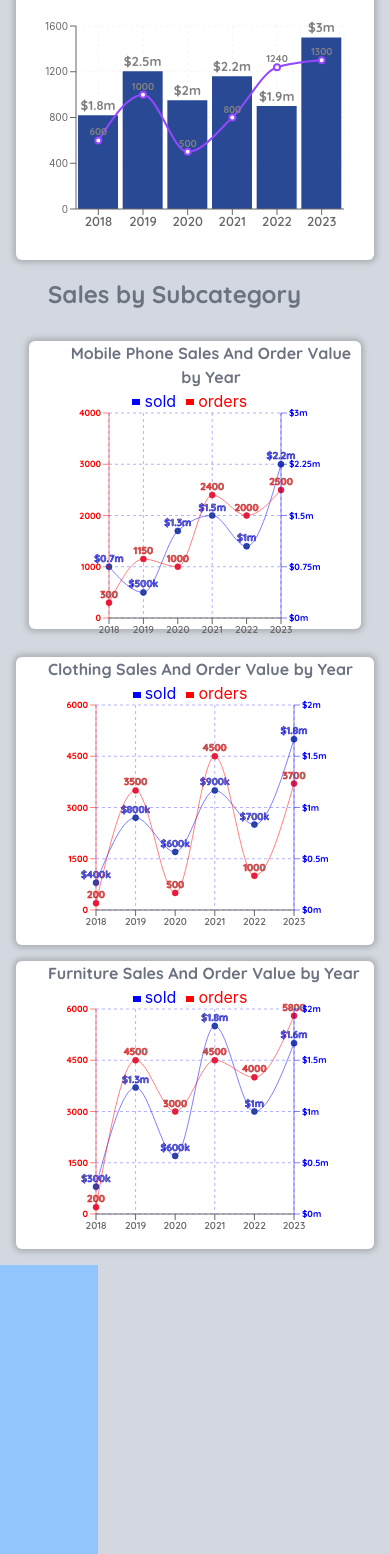
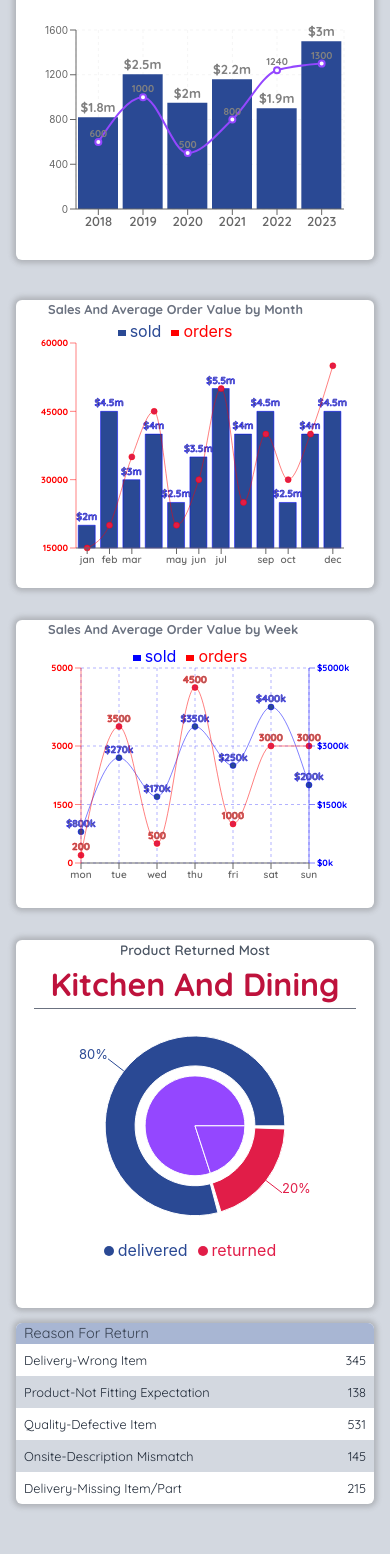
Before and after one commit to frontendkev/dash-app, a React (Create React App) app: page / in a window 390 px wide. Shown: the part 443-1997 px from the top of the page. After the commit the page ends 1963 px from the top, so only its background shows below. Built offline with nearby package versions, Linux system fonts and the light colour scheme.

Commit message:
dash app chart update

```diff
--- a/src/App.css
+++ b/src/App.css
@@ -37,3 +37,8 @@
     transform: rotate(360deg);
   }
 }
+
+/**id reasons for returned orders*/
+#reasons:nth-child(2n) {
+  background-color: #d3d8e0;
+}
--- a/src/Pages/Home/Home.js
+++ b/src/Pages/Home/Home.js
@@ -11,7 +11,10 @@ import {
     ResponsiveContainer,
     LineChart,
     Label,
-    Legend
+    Legend,
+    PieChart,
+    Pie,
+    Cell
 } from "recharts";
 
 
@@ -56,76 +59,128 @@ export default function Home() {
         },
     ]
 
-    const phoneSales = [
+    const monthlySales = [
         {
-            year: 2018, sold: 1000, sales: "$0.7m", orders: 300
+            month: 'jan', sold: 20000, sales: "$2m", orders: 15000
         },
         {
-            year: 2019, sold: 500, sales: "$500k", orders: 1150
+            month: "feb", sold: 45000, sales: "$4.5m", orders: 20000
         },
         {
-            year: 2020, sold: 1700, sales: "$1.3m", orders: 1000
+            month: "mar", sold: 30000, sales: "$3m", orders: 35000
         },
         {
-            year: 2021, sold: 2000, sales: "$1.5m", orders: 2400
+            month: "apr", sold: 40000, sales: "$4m", orders: 45000
         },
         {
-            year: 2022, sold: 1400, sales: "$1m", orders: 2000
+            month: "may", sold: 25000, sales: "$2.5m", orders: 20000
         },
         {
-            year: 2023, sold: 3000, sales: "$2.2m", orders: 2500
+            month: "jun", sold: 35000, sales: "$3.5m", orders: 30000
+        },
+        {
+            month: 'jul', sold: 50000, sales: "$5.5m", orders: 50000
+        },
+        {
+            month: "aug", sold: 40000, sales: "$4m", orders: 25000
+        },
+        {
+            month: "sep", sold: 45000, sales: "$4.5m", orders: 40000
+        },
+        {
+            month: "oct", sold: 25000, sales: "$2.5m", orders: 30000
+        },
+        {
+            month: "nov", sold: 40000, sales: "$4m", orders: 40000
+        },
+        {
+            month: "dec", sold: 45000, sales: "$4.5m", orders: 55000
         },
     ]
 
-    const clothingSales = [
+
+
+    const weeklySales = [
         {
-            year: 2018, sold: 800, sales: "$400k", orders: 200
+            day: 'mon', sold: 800, sales: "$800k", orders: 200
         },
         {
-            year: 2019, sold: 2700, sales: "$800k", orders: 3500
+            day: 'tue', sold: 2700, sales: "$270k", orders: 3500
         },
         {
-            year: 2020, sold: 1700, sales: "$600k", orders: 500
+            day: 'wed', sold: 1700, sales: "$170k", orders: 500
         },
         {
-            year: 2021, sold: 3500, sales: "$900k", orders: 4500
+            day: 'thu', sold: 3500, sales: "$350k", orders: 4500
         },
         {
-            year: 2022, sold: 2500, sales: "$700k", orders: 1000
+            day: 'fri', sold: 2500, sales: "$250k", orders: 1000
         },
         {
-            year: 2023, sold: 5000, sales: "$1.8m", orders: 3700
+            day: 'sat', sold: 4000, sales: "$400k", orders: 3000
+        },
+        {
+            day: 'sun', sold: 2000, sales: "$200k", orders: 3000
         },
     ]
 
-    const furnitureSales = [
+
+    const colors = [
+        '#2a4994', '#e11d48'
+    ]
+
+    const pieSales = [
         {
-            year: 2018, sold: 800, sales: "$300k", orders: 200
+            name: 'delivered',
+            value: 80,
+            percentage: '80%'
         },
         {
-            year: 2019, sold: 3700, sales: "$1.3m", orders: 4500
+            name: 'returned',
+            value: 20,
+            percentage: "20%"
+        }
+    ]
+
+    function renderLabel(entry) {
+        return entry.percentage
+    }
+
+    const returnReasons = [
+        {
+            type: 'delivery',
+            reason: 'wrong item',
+            count: 345
         },
         {
-            year: 2020, sold: 1700, sales: "$600k", orders: 3000
+            type: 'product',
+            reason: 'not fitting expectation',
+            count: 138
         },
         {
-            year: 2021, sold: 5500, sales: "$1.8m", orders: 4500
+            type: 'quality',
+            reason: 'defective item',
+            count: 531
         },
         {
-            year: 2022, sold: 3000, sales: "$1m", orders: 4000
+            type: 'onsite',
+            reason: 'description mismatch',
+            count: 145
         },
         {
-            year: 2023, sold: 5000, sales: "$1.6m", orders: 5800
-        },
+            type: 'delivery',
+            reason: 'missing item/part',
+            count: 215
+        }
     ]
 
     return (
-        <section className={'relative w-full min-h-screen flex landscape:flex-row portrait:flex-col bg-[#d3d8e0]'}>
+        <section className={'relative w-full landscape:h-[85vh] portrait:min-h-screen flex landscape:flex-row portrait:flex-col bg-[#d3d8e0] overflow-hidden'}>
             <div className="absolute w-full landscape:lg:h-[8em] bg-[#253761]">
 
             </div>
-            <section className="relative landscape:lg:w-[75%] portrait:p-[1em] min-h-[100vh] flex flex-col gap-y-[1em] overflow-hidden">
-                <section className="relative w-full landscape:lg:h-[15em] portrait:h-[70vh] portrait:gap-y-[1em] flex landscape:flex-row portrait:flex-col justify-center landscape:gap-x-[2em]">
+            <section className="relative landscape:lg:w-[75%] portrait:w-full portrait:p-[1em] h-fit flex flex-col gap-y-[2.5em]">
+                <section className="relative w-full landscape:lg:h-[15em] portrait:h-[70vh] portrait:gap-y-[1.5em] flex landscape:flex-row portrait:flex-col justify-center landscape:gap-x-[2em]">
                     <section className="relative landscape:lg:w-[45%] portrait:w-full h-full bg-[#ffffff] flex flex-col items-center rounded-md shadow-light">
                         <div className="relative w-full landscape:lg:h-[3em] flex items-center justify-start pl-[2em]">
                             <h4 className={'relative font-quicksandBold text-[1em] text-gray-500'}>
@@ -168,21 +223,45 @@ export default function Home() {
 
                     </section>
                 </section>
+                <div className="relative w-full landscape:lg:h-[16em] portrait:h-fit flex portrait:flex-col landscape:flex-row landscape:gap-x-[2em] justify-center portrait:gap-y-[2em]">
+                    <section className="relative landscape:w-[45%] portrait:w-full landscape:lg:h-full portrait:h-[18em] flex justify-center ">
+                        <div className="relative w-full h-full bg-[#ffffff] rounded-md shadow-light flex flex-col items-center">
                             <div className="relative w-full landscape:lg:h-[3em] flex items-center justify-start pl-[2em]">
-                    <h4 className={'relative font-quicksandBold text-[1.5em] text-gray-500'}>
-                        <span className="capitalize"> sales</span> by <span className="capitalize">sub</span><span className="capitalize">category</span>
-                    </h4>
-                </div>
-                <section className="relative w-full landscape:lg:h-[20em] flex justify-center portrait:p-[0.8em]">
-                    <div className="relative w-[60em] h-[18em] bg-[#ffffff] rounded-md shadow-light flex flex-col items-center">
-                        <div className="relative w-full landscape:lg:h-[3em] flex items-center justify-start pl-[2em]">
-                            <h4 className={'relative font-quicksandBold text-[1em] text-gray-500'}>
-                                <span className="capitalize">mobile phone sales and order value</span> by <span className="capitalize">year</span>
+                                <h4 className={'relative font-quicksandBold text-[0.8em] text-gray-500'}>
+                                    <span className="capitalize">sales and average order value</span> by <span className="capitalize">month</span>
                                 </h4>
                             </div>
                             <ResponsiveContainer width={"100%"} height="90%">
 
-                            <LineChart data={phoneSales} margin={{ left: 20, right: 20 }}>
+                                <ComposedChart data={monthlySales} margin={{right: 30}}>
+
+                                    <Bar type={"monotone"} dataKey={"sold"} strokeWidth={0.5} stroke={'blue'} fill={"#2a4994"} >
+                                        <LabelList stroke="blue" strokeWidth={0.5} dataKey={"sales"} position={'top'} fontSize={10} className={'font-quicksandBold'} />
+                                    </Bar>
+                                    <Line type={"monotone"} dataKey={"orders"} strokeWidth={0.5} stroke={'red'} fill={"#e11d48"}>
+
+                                    </Line>
+                                    <XAxis dataKey={"month"} type={'category'} fontSize={10} className={'font-quicksandSemiBold'} />
+                                    <YAxis type={'number'} yAxisId={0} fontSize={9} className={'font-quicksandBold'} domain={['dataMin', 60000]} stroke='red' strokeWidth={0.5} tickCount={5} dataKey={'orders'} />
+                                    <Tooltip />
+                                    <Legend verticalAlign={'top'} fontSize={50} align="center" iconType="rect" iconSize={8} />
+                                </ComposedChart>
+                            </ResponsiveContainer>
+                        </div>
+
+
+                    </section>
+
+                    <section className="relative landscape:w-[45%] portrait:w-full portrait:h-[18em] landscape:lg:h-full flex justify-center">
+                        <div className="relative w-full h-full bg-[#ffffff] rounded-md shadow-light flex flex-col items-center">
+                            <div className="relative w-full landscape:lg:h-[3em] flex items-center justify-start pl-[2em]">
+                                <h4 className={'relative font-quicksandBold text-[0.8em] text-gray-500'}>
+                                    <span className="capitalize">sales and average order value</span> by <span className="capitalize">week</span>
+                                </h4>
+                            </div>
+                            <ResponsiveContainer width={"100%"} height="90%">
+
+                                <LineChart data={weeklySales}>
                                     <CartesianGrid stroke={'blue'} opacity={0.3} strokeDasharray={"3 3"} />
 
                                     <Line type={"monotone"} dataKey={"sold"} strokeWidth={0.5} stroke={'blue'} fill={"#2a4994"} >
@@ -191,9 +270,9 @@ export default function Home() {
                                     <Line type={"monotone"} dataKey={"orders"} strokeWidth={0.5} stroke={'red'} fill={"#e11d48"}>
                                         <LabelList dataKey={"orders"} position={'top'} fontSize={10} className={'font-quicksandBold'} strokeWidth={0.5} stroke='red' />
                                     </Line>
-                                <XAxis dataKey={"year"} fontSize={10} className={'font-quicksandSemiBold'} />
-                                <YAxis type={'number'} yAxisId={0} fontSize={9} className={'font-quicksandBold'} domain={[0, 4000]} stroke='red' strokeWidth={0.5} />
-                                <YAxis yAxisId={1} fontSize={9} className={'font-quicksandBold'} orientation={'right'} domain={[0, 3]} tickCount={5} tickFormatter={(label) => `${'$' + label}m`} stroke='blue' strokeWidth='0.5px' />
+                                    <XAxis dataKey={"day"} type="category" fontSize={10} className={'font-quicksandSemiBold'} />
+                                    <YAxis type={'number'} yAxisId={0} fontSize={9} className={'font-quicksandBold'} domain={[0, 5000]} stroke='red' strokeWidth={0.5} />
+                                    <YAxis yAxisId={1} fontSize={9} className={'font-quicksandBold'} orientation={'right'} domain={[0, 5000]} tickCount={5} tickFormatter={(label) => `${'$' + label}k`} stroke='blue' strokeWidth='0.5px' />
                                     <Tooltip />
                                     <Legend verticalAlign={'top'} fontSize={50} align="center" type='rect' iconType="rect" iconSize={8} />
                                 </LineChart>
@@ -202,69 +281,65 @@ export default function Home() {
 
 
                     </section>
+                </div>
+            </section>
 
-                <section className="relative w-full landscape:lg:h-[20em] flex justify-center">
-                    <div className="relative w-[60em] h-[18em] bg-[#ffffff] rounded-md shadow-light flex flex-col items-center">
-                        <div className="relative w-full landscape:lg:h-[3em] flex items-center justify-start pl-[2em]">
-                            <h4 className={'relative font-quicksandBold text-[1em] text-gray-500'}>
-                                <span className="capitalize">clothing sales and order value</span> by <span className="capitalize">year</span>
+            <section className="relative landscape:w-[25%] portrait:w-full landscape:h-[100vh] portrait:h-fit z-10 flex flex-col gap-y-[15px] items-center portrait:p-[1em]">
+
+                <div className="relative landscape:w-[95%] portrait:w-full landscape:lg:h-[20em] portrait:h-[23em] bg-[#ffffff] rounded-md shadow-light">
+                    <div className="relative w-full landscape:lg:h-[5em] flex flex-col justify-center">
+                        <h4 className="relative capitalize text-[0.85em] font-quicksandSemiBold text-gray-600">
+                            product returned most
                         </h4>
+
+                        <h2 className="relative font-quicksandBold text-rose-700 text-[2em] capitalize">
+                            kitchen and dining
+                        </h2>
                     </div>
-                        <ResponsiveContainer width={"100%"} height="90%">
 
-                            <LineChart data={clothingSales} margin={{ left: 20, right: 20 }}>
-                                <CartesianGrid stroke={'blue'} opacity={0.3} strokeDasharray={"3 3"} />
-
-                                <Line type={"monotone"} dataKey={"sold"} strokeWidth={0.5} stroke={'blue'} fill={"#2a4994"} >
-                                    <LabelList stroke="blue" strokeWidth={0.5} dataKey={"sales"} position={'top'} fontSize={10} className={'font-quicksandBold'} />
-                                </Line>
-                                <Line type={"monotone"} dataKey={"orders"} strokeWidth={0.5} stroke={'red'} fill={"#e11d48"}>
-                                    <LabelList dataKey={"orders"} position={'top'} fontSize={10} className={'font-quicksandBold'} strokeWidth={0.5} stroke='red' />
-                                </Line>
-                                <XAxis dataKey={"year"} fontSize={10} className={'font-quicksandSemiBold'} />
-                                <YAxis type={'number'} yAxisId={0} fontSize={9} className={'font-quicksandBold'} domain={[0, 6000]} stroke='red' strokeWidth={0.5} />
-                                <YAxis yAxisId={1} fontSize={9} className={'font-quicksandBold'} orientation={'right'} domain={[0, 2]} tickCount={5} tickFormatter={(label) => `${'$' + label}m`} stroke='blue' strokeWidth='0.5px' />
+                    < hr className="relative w-[90%] mx-auto border-gray-500" />
+                    <ResponsiveContainer width={'100%'} height={'70%'}>
+                        <PieChart>
+                            <Pie data={pieSales} dataKey="value" nameKey="name" cx="50%" cy="50%" outerRadius={50} fill="#9447ff" />
+                            <Pie data={pieSales} dataKey="value" nameKey="name" cx="50%" cy="50%" innerRadius={60} outerRadius={90} paddingAngle={2} label={renderLabel} fontSize={13}>
+                                {
+                                    pieSales.map((entry, index) => (
+                                        <Cell key={`cell-${index}`} fill={colors[index]} />
+                                    ))
+                                }
+                            </Pie>
+                            <Legend align="center" verticalAlign='bottom' type="circle" payload={[{ value: 'delivered', type: 'circle', id: 0, color: '#2a4994' }, { value: 'returned', type: 'circle', id: 1, color: '#e11d48' }]} iconSize={10} />
                             <Tooltip />
-                                <Legend verticalAlign={'top'} fontSize={50} align="center" type='rect' iconType="rect" iconSize={8} />
-                            </LineChart>
+                        </PieChart>
                     </ResponsiveContainer>
                 </div>
 
 
-                </section>
+                <div className="relative landscape:w-[95%] portrait:w-full h-fit bg-[#ffffff] rounded-md shadow-light overflow-hidden">
+                    <div className="relative w-full landscape:lg:h-[2em] bg-[#a8b6d3] flex items-center pl-2">
+                        <h3 className="relative font-quicksandRegular text-[0.9em] capitalize text-gray-700 text-start">
+                            reason for return
+                        </h3>
+                    </div>
+                    <div className="relative w-full h-fit ">
+                        {
+                            returnReasons.map((reason, index) => (
 
-                <section className="relative w-full landscape:lg:h-[20em] flex justify-center">
-                    <div className="relative w-[60em] h-[18em] bg-[#ffffff] rounded-md shadow-light flex flex-col items-center">
-                        <div className="relative w-full landscape:lg:h-[3em] flex items-center justify-start pl-[2em]">
-                            <h4 className={'relative font-quicksandBold text-[1em] text-gray-500'}>
-                                <span className="capitalize">furniture sales and order value</span> by <span className="capitalize">year</span>
-                            </h4>
+                                <div key={index} id="reasons" className="relative w-full h-[2em] flex flex-row items-center justify-between pl-2 pr-2">
+                                    <p className="relative capitalize text-gray-800 font-quicksandRegular text-[0.8em]">
+                                        {
+                                            reason.type + '-' + reason.reason
+                                        }
+                                    </p>
+
+                                    <p className="relative font-quicksandRegular text-[0.8em] text-gray-800">
+                                        {reason.count}
+                                    </p>
                                 </div>
-                        <ResponsiveContainer width={"100%"} height="90%">
-                            <LineChart data={furnitureSales} margin={{left: 20, right: 20}}>
-                                <CartesianGrid stroke={'blue'} opacity={0.3} strokeDasharray={"3 3"} />
-
-                                <Line type={"monotone"} dataKey={"sold"} strokeWidth={0.5} stroke={'blue'} fill={"#2a4994"} >
-                                    <LabelList stroke="blue" strokeWidth={0.5} dataKey={"sales"} position={'top'} fontSize={10} className={'font-quicksandBold'} />
-                                </Line>
-                                <Line type={"monotone"} dataKey={"orders"} strokeWidth={0.5} stroke={'red'} fill={"#e11d48"}>
-                                    <LabelList dataKey={"orders"} position={'top'} fontSize={10} className={'font-quicksandBold'} strokeWidth={0.5} stroke='red' />
-                                </Line>
-                                <XAxis dataKey={"year"} fontSize={10} className={'font-quicksandSemiBold'} />
-                                <YAxis type={'number'} yAxisId={0} fontSize={9} className={'font-quicksandBold'} domain={[0, 6000]} stroke='red' strokeWidth={0.5} />
-                                <YAxis yAxisId={1} fontSize={9} className={'font-quicksandBold'} orientation={'right'} domain={[0, 2]} tickCount={5} tickFormatter={(label) => `${'$' + label}m`} stroke='blue' strokeWidth='0.5px'/>
-                                <Tooltip />
-                                <Legend verticalAlign={'top'} fontSize={50} align="center" type='rect' iconType="rect" iconSize={8} />
-                            </LineChart>
-                        </ResponsiveContainer>
+                            ))
+                        }
                     </div>
-
-
-                </section>
-            </section>
-
-            <section className="relative w-[25%] h-[100vh] bg-blue-300 z-10">
-
+                </div>
             </section>
         </section>
     )
--- a/src/index.css
+++ b/src/index.css
@@ -26,6 +26,7 @@ body {
     sans-serif;
   -webkit-font-smoothing: antialiased;
   -moz-osx-font-smoothing: grayscale;
+  background-color: #d3d8e0;
 }
 
 code {
```
Lines whose indentation alone changed are shown as unchanged.
